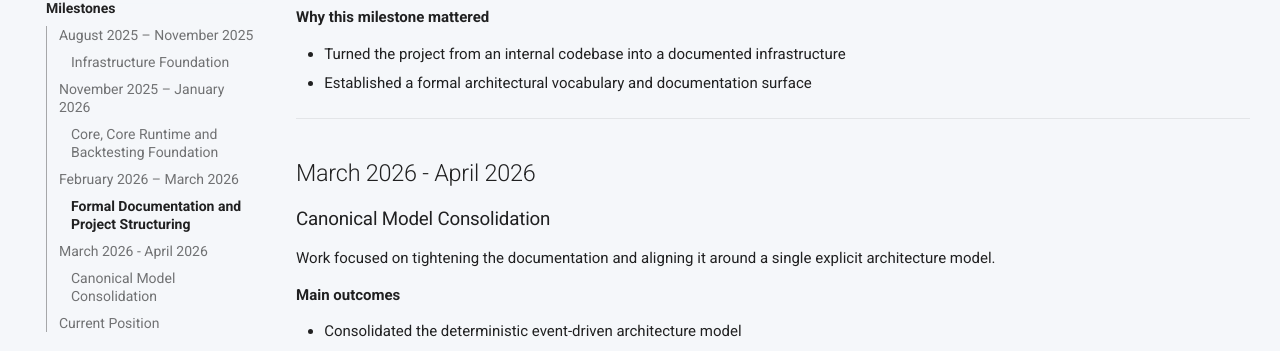
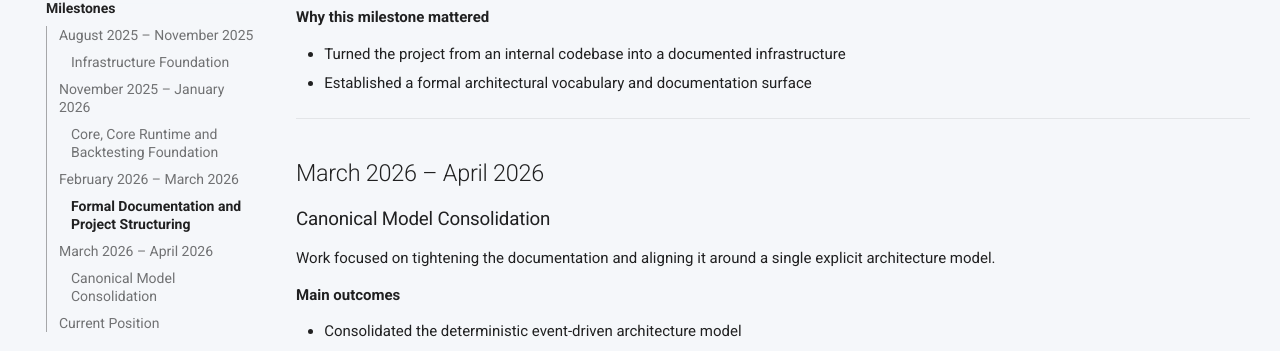
Before and after one commit to TradingChassis/docs, an MkDocs documentation site: the page built from docs/50-evolution/milestones.md, in a window 1280 px wide and 900 px high, scrolled down 1827 px. Shown: the part 101-452 px from the top of the window. Built offline with MkDocs 1.6.1 and Material for MkDocs 9.7.7, drawn with Linux system fonts in a browser that asks for light colours; the version menu is left out.

```diff
--- a/docs/50-evolution/milestones.md
+++ b/docs/50-evolution/milestones.md
@@ -79,7 +79,7 @@ Once the Core Runtime and supporting tooling existed, the focus moved to formali
 
 ---
 
-## March 2026 - April 2026
+## March 2026 – April 2026
 
 ### Canonical Model Consolidation
 
--- a/mkdocs.yml
+++ b/mkdocs.yml
@@ -110,7 +110,6 @@ nav:
       - Dynamics:
           - Infrastructure Flows: 10-architecture/infrastructure-flows.md
           - Intent Pipeline: 10-architecture/intent-pipeline.md
-          - Intent Lifecycle: 10-architecture/intent-lifecycle.md
 
       - ADR:
           - Overview: 10-architecture/adr/overview.md
@@ -137,6 +136,7 @@ nav:
           - Invariants: 20-concepts/invariants.md
 
       - Domain Behavior:
+          - Intent Lifecycle: 20-concepts/intent-lifecycle.md
           - Order Lifecycle: 20-concepts/order-lifecycle.md
           - Intent Dominance: 20-concepts/intent-dominance.md
 
```
Also changed, not shown: docs/20-concepts/intent-lifecycle.md (renamed from docs/10-architecture/intent-lifecycle.md).
